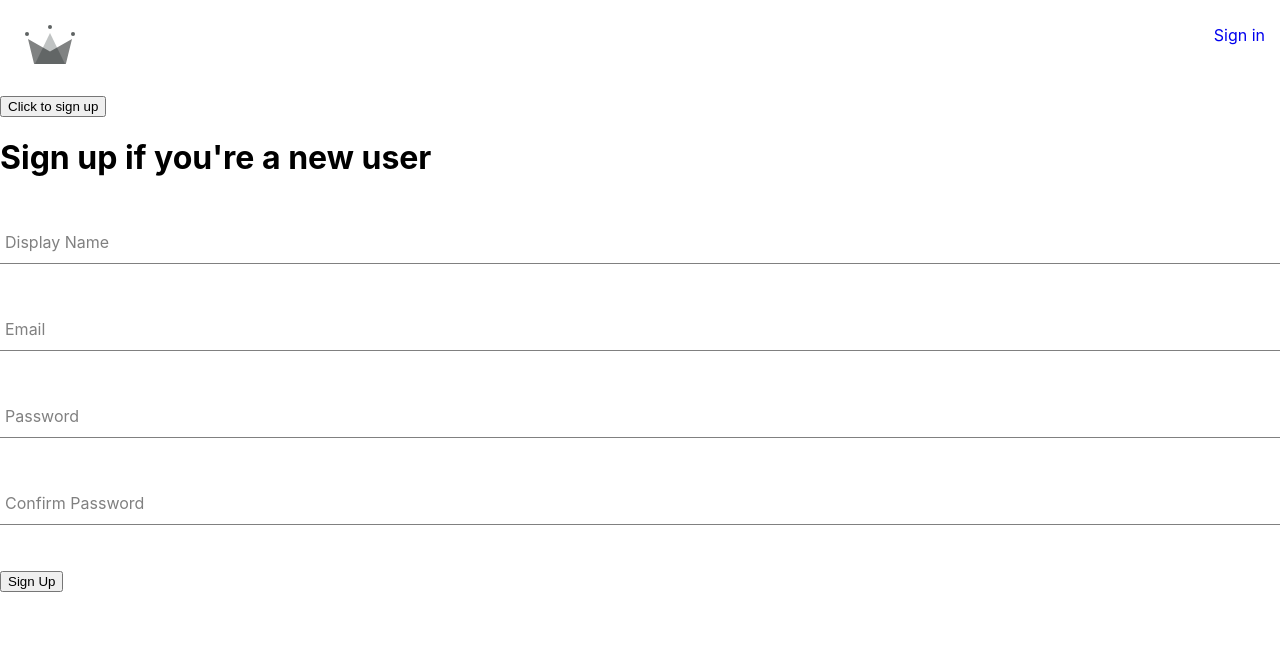
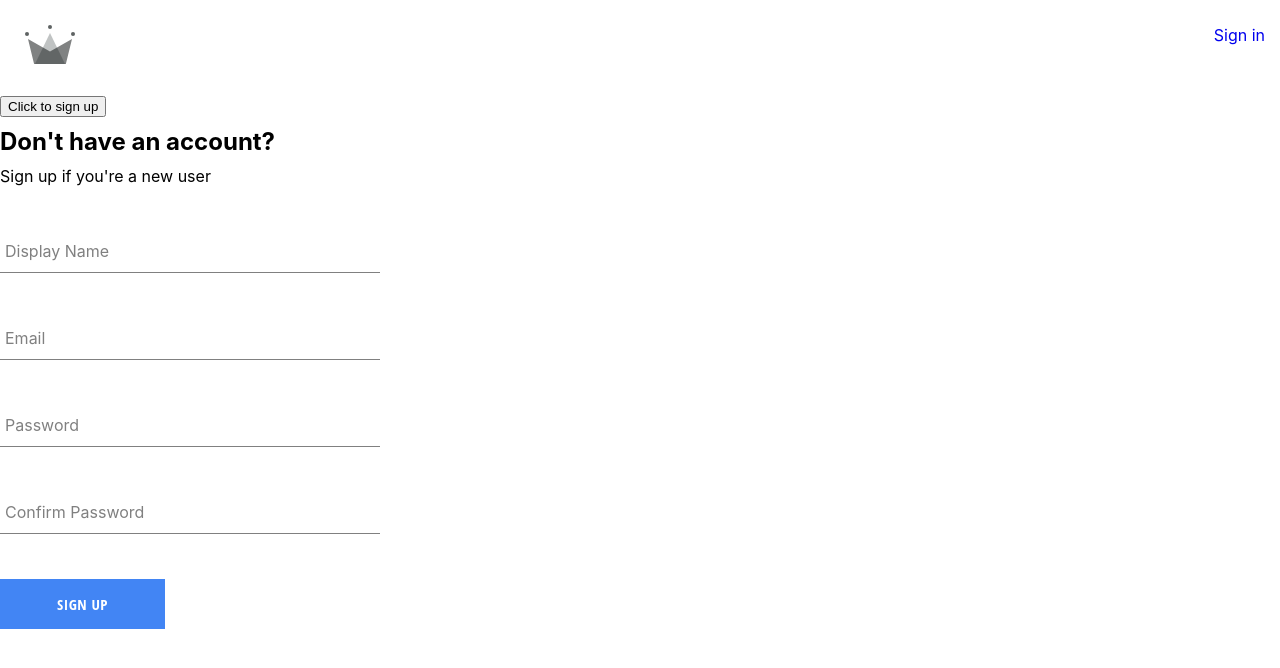
Before and after one commit to allanmosesfernandes/shopping-store-react-2022, a React (Create React App) app: page /sign-in in a window 1280 px wide. Shown: the top 668 px of the page. Built offline with nearby package versions, Linux system fonts and the light colour scheme.

Commit message:
button-component

```diff
--- /dev/null
+++ b/src/components/button/button.jsx
@@ -0,0 +1,21 @@
+import React from 'react'
+
+const Button = (props) => {
+
+    const {type, text, buttonType} = props;
+
+    const styling = {
+        google: "google-sign-in",
+        inverted: "inverted",
+        normal: ""
+    }
+  return (
+    <button
+        type={type}
+        className={`button-container ${styling[buttonType]}`}>
+        {`${text}`}
+    </button>
+  )
+}
+
+export default Button
--- a/src/components/formInput/form-input.styles.scss
+++ b/src/components/formInput/form-input.styles.scss
@@ -54,3 +54,59 @@ $main-color: black;
     }
   }
 }
+.sign-up-container {
+  display: flex;
+  flex-direction: column;
+  width: 380px;
+
+  h2 {
+    margin: 10px 0;
+  }
+}
+
+.button-container {
+  min-width: 165px;
+  width: auto;
+  height: 50px;
+  letter-spacing: 0.5px;
+  line-height: 50px;
+  padding: 0 35px 0 35px;
+  font-size: 15px;
+  background-color: black;
+  color: white;
+  text-transform: uppercase;
+  font-family: 'Open Sans Condensed';
+  font-weight: bolder;
+  border: none;
+  cursor: pointer;
+  display: flex;
+  justify-content: center;
+
+  &:hover {
+    background-color: white;
+    color: black;
+    border: 1px solid black;
+  }
+
+  &.google-sign-in {
+    background-color: #4285f4;
+    color: white;
+
+    &:hover {
+      background-color: #357ae8;
+      border: none;
+    }
+  }
+
+  &.inverted {
+    background-color: white;
+    color: black;
+    border: 1px solid black;
+
+    &:hover {
+      background-color: black;
+      color: white;
+      border: none;
+    }
+  }
+}
--- a/src/components/sign-up-form/SignUpForm.jsx
+++ b/src/components/sign-up-form/SignUpForm.jsx
@@ -2,6 +2,7 @@ import React from 'react'
 import { useState } from 'react'
 import { createUserDocFromAuth, createAuthUserFromEmailPassword } from '../../utils/utils'
 import FormInput from '../formInput/formInput'
+import Button from '../button/button'
 const defaultFormfields = {
   displayName: '',
   email: '',
@@ -42,8 +43,9 @@ const SignUpForm = () => {
 
   }
   return (
-    <div>
-      <h1>Sign up if you're a new user</h1>
+    <div className='sign-up-container'>
+      <h2>Don't have an account? </h2>
+      <span>Sign up if you're a new user</span>
       <form onSubmit={handleSubmit}>
         <FormInput
           name="displayName"
@@ -81,14 +83,11 @@ const SignUpForm = () => {
           onChange={handleFormInput}
           value={confirmPassword}
         />
-
-        <button type='submit'>Sign Up</button>
+        <Button type="submit" text="Sign up" buttonType="google"/>
+        {/* <button type='submit'>Sign Up</button> */}
       </form>
     </div>
   )
 }
 
 export default SignUpForm
-
-            // onChange={handleFormInput}
-            // value={displayName}
```
Also changed, not shown: in.html (added, +67 -0 lines).
